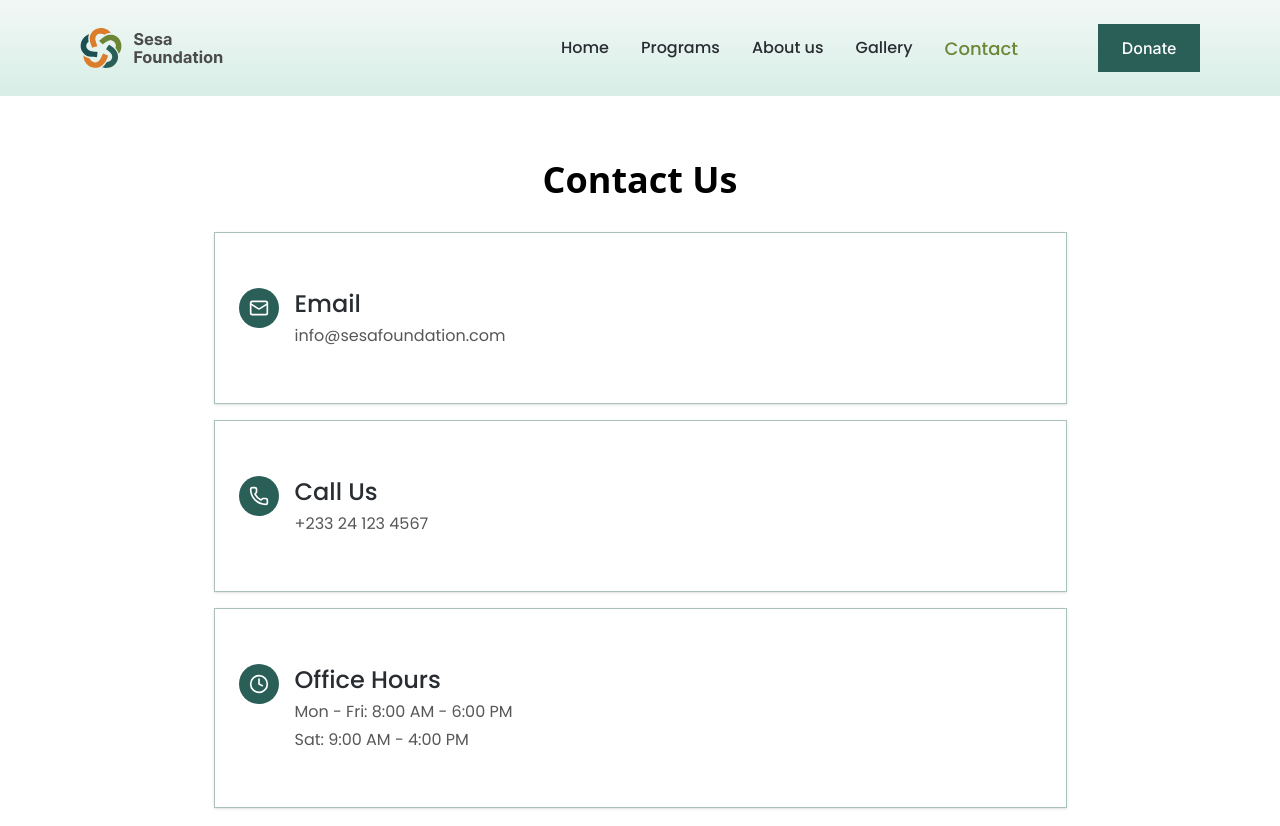
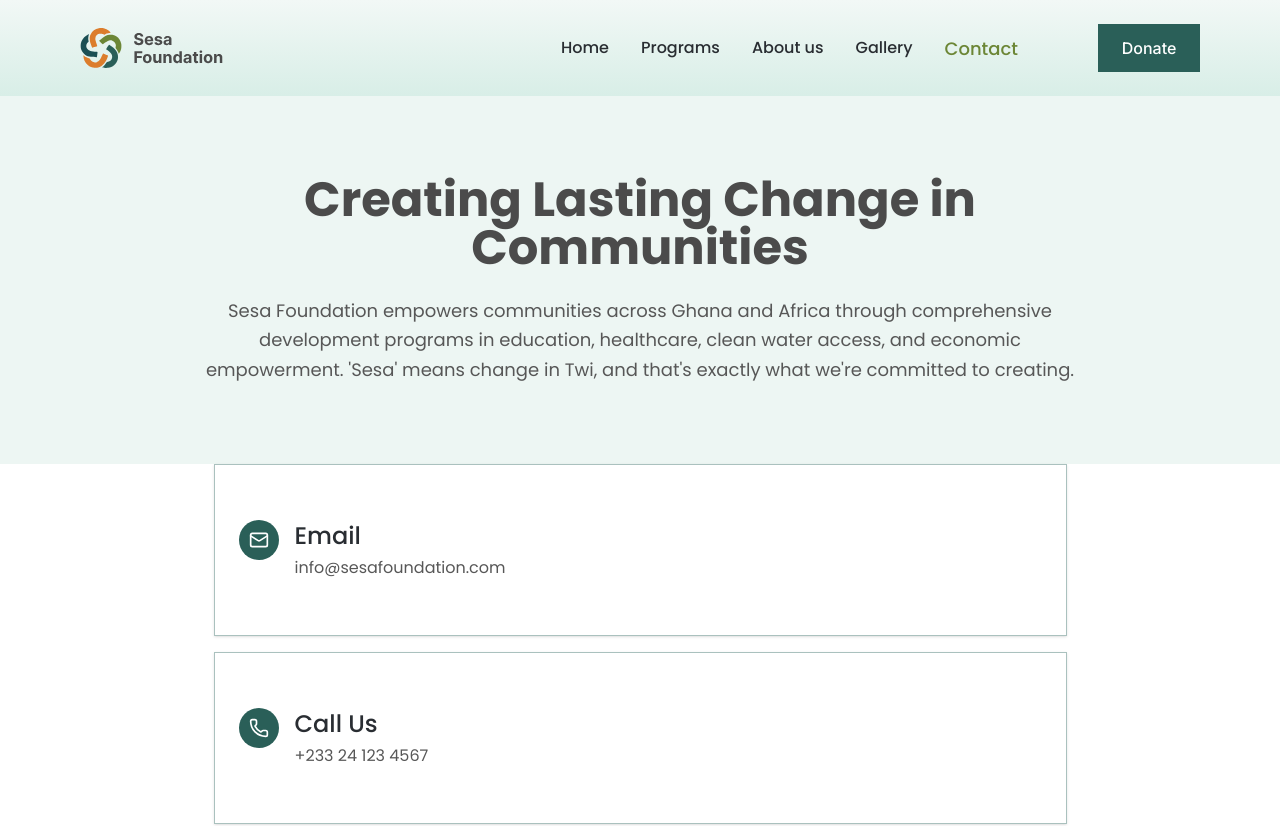
Before and after one commit to Milly1620/Dunia-foundation-frontend, a React (Vite) app: page /contact in a window 1280 px wide. Shown: the top 826 px of the page. Built offline with nearby package versions, Linux system fonts and the light colour scheme.

Commit message:
Revamp ContactPage layout with a new hero section. Updated styling and content to better reflect the mission of the Sesa Foundation, enhancing user engagement and visual appeal.

```diff
--- a/src/pages/ContactPage.tsx
+++ b/src/pages/ContactPage.tsx
@@ -4,8 +4,24 @@ import contactInfo from "../utils/util";
 
 function ContactPage() {
   return (
-    <div className="container mx-auto px-4 py-16">
-      <h1 className="text-4xl font-bold text-center mb-8">Contact Us</h1>
+    <div>
+      {/* Hero Section */}
+      <div className="bg-[#EDF6F3] md:py-20 py-10">
+        <div className="container mx-auto px-4">
+          <div className="max-w-4xl mx-auto text-center">
+            <h1 className="text-5xl poppins-bold text-text-black mb-6">
+              Creating Lasting Change in Communities
+            </h1>
+            <p className="md:text-[18px] poppins-regular text-gray max-w-[906px] mx-auto leading-relaxed">
+              Sesa Foundation empowers communities across Ghana and Africa
+              through comprehensive development programs in education,
+              healthcare, clean water access, and economic empowerment. 'Sesa'
+              means change in Twi, and that's exactly what we're committed to
+              creating.
+            </p>
+          </div>
+        </div>
+      </div>
       <div className="max-w-[853px] mx-auto flex flex-col gap-8">
         <div className="space-y-4 w-full">
           {contactInfo.map((contact, index) => (
```
